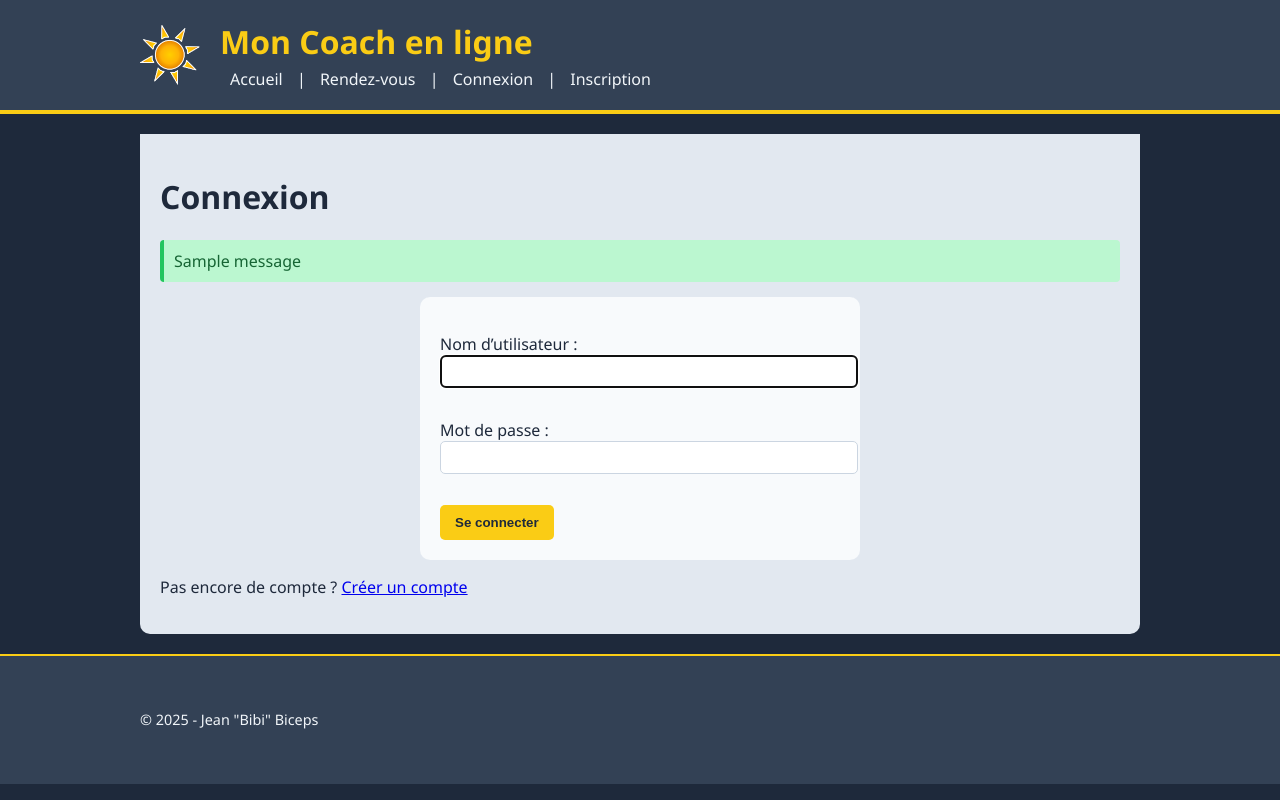
After one commit to Aurelien-L/coach_RDV, a Django app: page /login/ in a window 1280 px wide. The commit adds this page. Run offline with Django 5.2, Linux system fonts and the light colour scheme; tables that the repository leaves empty hold one stand-in row (values such as "Sample post"); one stand-in notice (Sample message) is shown.

Commit message:
accounts

```diff
--- /dev/null
+++ b/rdv_with_coach/accounts/templates/accounts/login.html
@@ -0,0 +1,24 @@
+{% extends "base.html" %}
+{% block title %}Connexion{% endblock %}
+
+{% block content %}
+    <h1>Connexion</h1>
+
+    {% if messages %}
+        {% for message in messages %}
+            <div class="message">{{ message }}</div>
+        {% endfor %}
+    {% endif %}
+
+    <form method="post" class="form-style">
+        {% csrf_token %}
+        {{ form.as_p }}
+        <input type="submit" value="Se connecter" class="btn-submit">
+    </form>
+
+    <p>Pas encore de compte ? <a href="{% url 'accounts:register' %}">Créer un compte</a></p>
+{% endblock %}
+
+
+
+<!-- IDENTIFIANTS TESTS : usertest / testpassword -->
--- /dev/null
+++ b/rdv_with_coach/accounts/urls.py
@@ -0,0 +1,11 @@
+from django.urls import path
+
+from . import views
+
+app_name = "accounts"
+
+urlpatterns = [
+    path('login/', views.login_user, name='login'),
+    path('logout/', views.logout_user, name='logout'),
+    path('register/', views.register_user, name='register')
+]
--- a/rdv_with_coach/accounts/views.py
+++ b/rdv_with_coach/accounts/views.py
@@ -1,3 +1,41 @@
-from django.shortcuts import render
+from django.contrib.auth.forms import AuthenticationForm, UserCreationForm
+from django.contrib.auth import authenticate, login, logout
+from django.contrib import messages
+from django.shortcuts import render, redirect
 
-# Create your views here.
+
+def login_user(request):
+    if request.method == "POST":
+        username = request.POST["username"]
+        password = request.POST["password"]
+
+        user = authenticate(request, username = username, password = password)
+
+        if user is not None:
+            login(request, user)
+            return redirect('accueil') # A VERIFIER
+        else:
+            messages.info(request, "Identifiant ou mot de passe incorrect")
+
+    form = AuthenticationForm()
+    return render(request, "accounts/login.html", {"form": form})
+
+
+def logout_user(request):
+    logout(request)
+    return redirect('accueil') # A VERIFIER
+
+
+def register_user(request):
+    if request.method == 'POST':
+        form = UserCreationForm(request.POST)
+
+        if form.is_valid():
+            form.save()
+            messages.success(request, "Votre compte a été créé avec succès ! Vous pouvez maintenant vous connecter.")
+            return redirect('accounts:login')
+
+    else:
+        form = UserCreationForm()
+
+    return render(request, "accounts/register.html", {"form": form})
--- a/rdv_with_coach/core/urls.py
+++ b/rdv_with_coach/core/urls.py
@@ -3,6 +3,8 @@ from .views import accueil
 
 from . import views
 
+#app_name = "accueil"
+
 urlpatterns = [
     path('', accueil, name='accueil'),  # Vue accueil : accès = "/"
 ]
--- a/rdv_with_coach/rdv_with_coach/urls.py
+++ b/rdv_with_coach/rdv_with_coach/urls.py
@@ -20,7 +20,8 @@ from django.conf import settings
 
 urlpatterns = [
     path('admin/', admin.site.urls),
-    path('', include('core.urls')),
+    path('', include('core.urls'), name="accueil"),
+    path('', include('accounts.urls'), name="accounts"),
 ]
 
 
--- a/rdv_with_coach/static/css/style.css
+++ b/rdv_with_coach/static/css/style.css
@@ -52,6 +52,28 @@ nav a:hover {
     color: #facc15;
 }
 
+.nav-link-button {
+    color: #f1f5f9;
+    font-weight: 500;
+    text-decoration: none;
+    margin: 0 10px;
+    cursor: pointer;
+}
+
+.nav-link-button:hover {
+    color: #facc15;
+}
+
+.nav-user {
+    margin: 0 10px;
+}
+
+.username {
+    color: #facc15;
+    font-weight: 400;
+}
+
+
 /* MAIN */
 main {
     background-color: #e2e8f0; /* gris clair */
@@ -61,6 +83,7 @@ main {
     padding: 20px;
 }
 
+
 /* FOOTER */
 footer {
     background-color: #334155;
@@ -69,3 +92,49 @@ footer {
     border-top: 2px solid #facc15;
     padding: 20px 0;
 }
+
+
+/* Formulaires */
+.form-style {
+    background-color: #f8fafc; /* gris très clair */
+    padding: 20px;
+    border-radius: 10px;
+    max-width: 400px;
+    margin: 0 auto;
+    color: #1e293b;
+}
+
+.form-style input[type="text"],
+.form-style input[type="password"],
+.form-style input[type="email"] {
+    width: 100%;
+    padding: 8px;
+    margin-bottom: 15px;
+    border: 1px solid #cbd5e1;
+    border-radius: 5px;
+}
+
+.btn-submit {
+    background-color: #facc15;
+    color: #1e293b;
+    border: none;
+    padding: 10px 15px;
+    border-radius: 5px;
+    cursor: pointer;
+    font-weight: bold;
+    transition: background-color 0.3s ease;
+}
+
+.btn-submit:hover {
+    background-color: #eab308;
+}
+
+/* Messages */
+.message {
+    background-color: #bbf7d0; /* vert clair */
+    color: #166534;
+    border-left: 4px solid #22c55e;
+    padding: 10px;
+    margin-bottom: 15px;
+    border-radius: 4px;
+}
--- a/rdv_with_coach/templates/base.html
+++ b/rdv_with_coach/templates/base.html
@@ -1,4 +1,5 @@
 {% load static %}
+
 <!DOCTYPE html>
 <html lang="fr">
 
@@ -7,6 +8,9 @@
     <title>{% block title %}Coach{% endblock %}</title>
     <link rel="stylesheet" href="{% static 'css/style.css' %}">
 </head>
+
+
+
 
 <body>
     <header class="banner">
@@ -18,7 +22,16 @@
                     <nav>
                         <a href="{% url 'accueil' %}">Accueil</a> |
                         <a href="/rdv/">Rendez-vous</a> |
-                        <a href="/connexion/">Se connecter</a>
+                        {% if user.is_authenticated %}
+                            <a href="#" class="nav-link-button" onclick="event.preventDefault(); document.getElementById('logout-form').submit();">Déconnexion</a>  |
+                            <form id="logout-form" method="post" action="{% url 'accounts:logout' %}" style="display: none;">
+                                {% csrf_token %}
+                            </form>
+                            <span class="nav-user">Connecté sous <span class="username">{{ user.username }}</span></span>
+                        {% else %}
+                            <a href="{% url 'accounts:login' %}">Connexion</a> |
+                            <a href="{% url 'accounts:register' %}">Inscription</a>
+                        {% endif %}
                     </nav>
                 </div>
             </div>
```
Also changed, not shown: rdv_with_coach/accounts/templates/accounts/register.html (added, +18 -0 lines).
